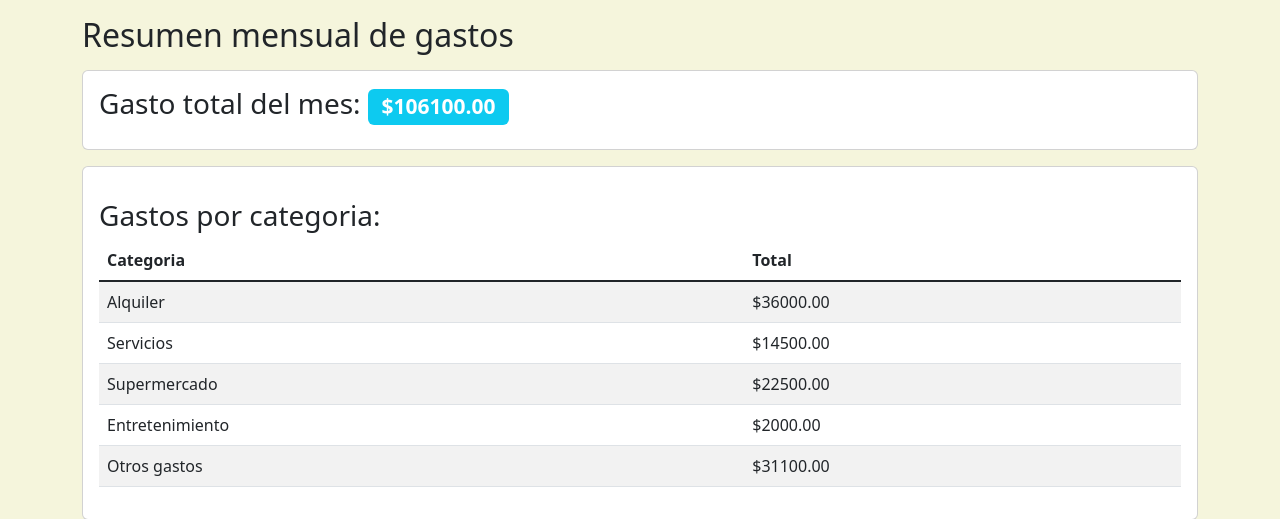
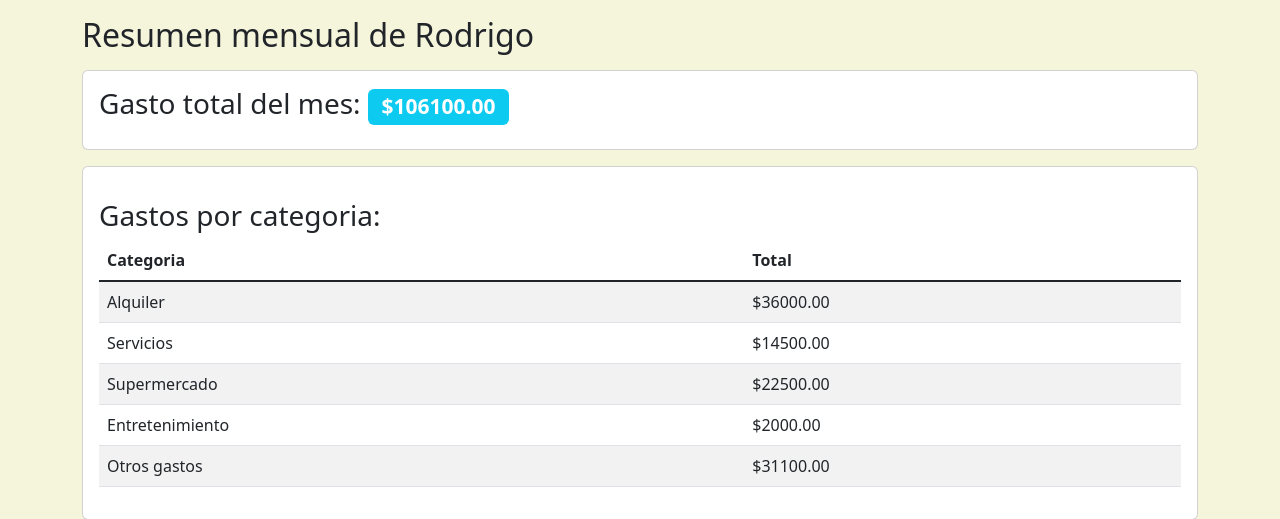
Before and after one commit to rlascano/python-flask-expenses-app, a Flask app: page /resumen in a window 1280 px wide. Shown: the part 56-575 px from the top of the page. Run offline with Flask 2, Linux system fonts and the light colour scheme; a user stored in the database is signed in; data comes from the database, SQL or seed files in the repository; both versions use the stored data as it was after the commit.

Commit message:
Minor fixes

```diff
--- a/website/templates/resumen.html
+++ b/website/templates/resumen.html
@@ -2,7 +2,7 @@
 {% extends 'base.html' %}
 {% block title%}Resumen{% endblock %}
 {% block content %}
-<h2 class="mt-3 mb-3">Resumen mensual de gastos</h2>
+<h2 class="mt-3 mb-3">Resumen mensual de {{current_user.first_name}}</h2>
 <div class="card">
   <div class="card-body">
     <div class="card-title">
```
Also changed, not shown: website/database.db.
